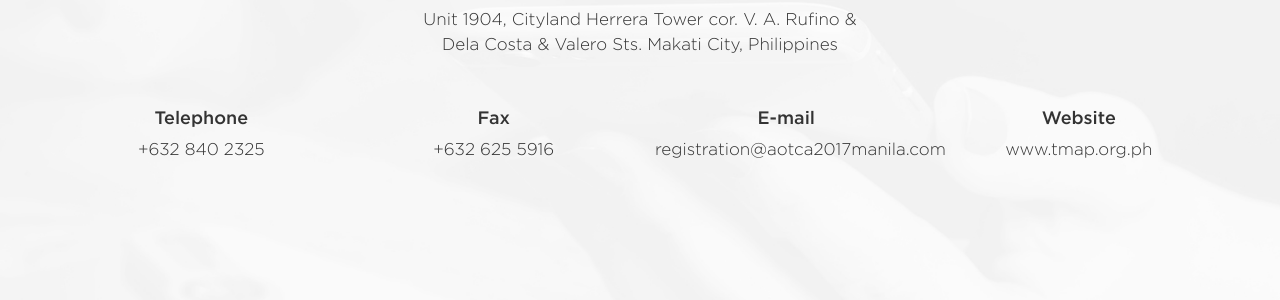
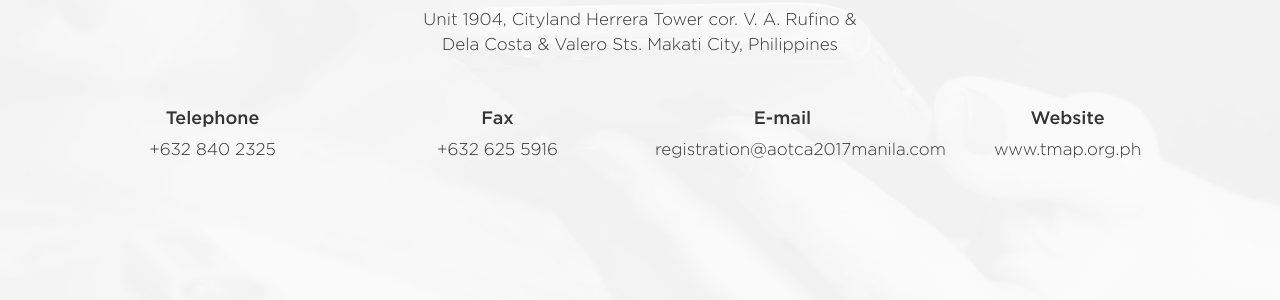
Before and after one commit to aotca2017/aotca2017.github.io, a Jekyll site: the page built from pages/contact.html, in a window 1280 px wide. Shown: the part 444-744 px from the top of the page. Built offline with Jekyll 4.4.1, drawn with Linux system fonts in a browser that asks for light colours; nearby versions of some CDN libraries.

Commit message:
Remove gutter class

```diff
--- a/_includes/about/content.html
+++ b/_includes/about/content.html
@@ -1,5 +1,5 @@
 <div class="banner-section"></div>
-<div class="container no-gutter">
+<div class="container">
     <div class="content-section clearfix">
         <h4 class="content-header">About the Philippines</h4>
         <p class="content-description">Composed of 7,107 islands, the Philippines is readily accessible to the different capitals of the world. Its three main islands are Luzon, Visayas and Mindanao.</p>
--- a/_includes/accommodation/content.html
+++ b/_includes/accommodation/content.html
@@ -1,5 +1,5 @@
 <div class="banner-section"></div>
-<div class="container no-gutter">
+<div class="container">
     <div class="content-section clearfix">
         <h4 class="content-header">Accommodation</h4>
         <p class="content-description">The venue of the conference is the Makati Shangri-La, Manila. Participants have the option to stay at Makati Shangri-La, Manila or other nearby hotels. Hotel rooms are available on a first-come, first-served basis. Please make your reservations early to ensure availability of rooms.</p>
--- a/_includes/committee/committee.html
+++ b/_includes/committee/committee.html
@@ -1,4 +1,4 @@
-<div class="container no-gutter">
+<div class="container">
     <div class="section-container">
         <h2 class="section-header">Organizing Committee</h2>
         <div class="president-section clearfix">
--- a/_includes/contact/contact.html
+++ b/_includes/contact/contact.html
@@ -1,4 +1,4 @@
-<div class="container no-gutter">
+<div class="container">
     <div class="section-container">
         <h2 class="section-header">Contact Us</h2>
         <div class="section-content clearfix">
```
